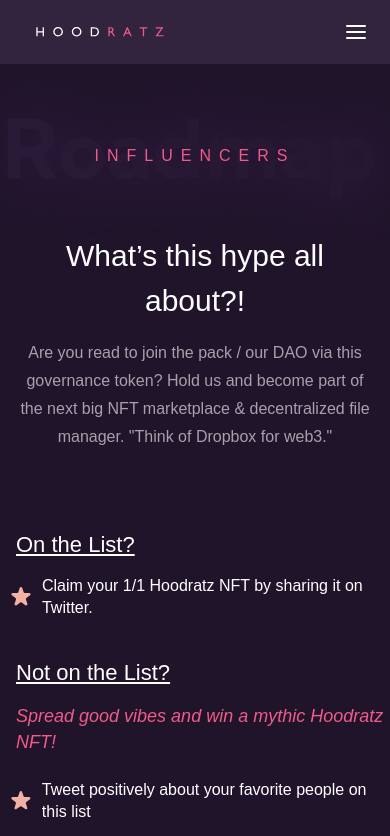
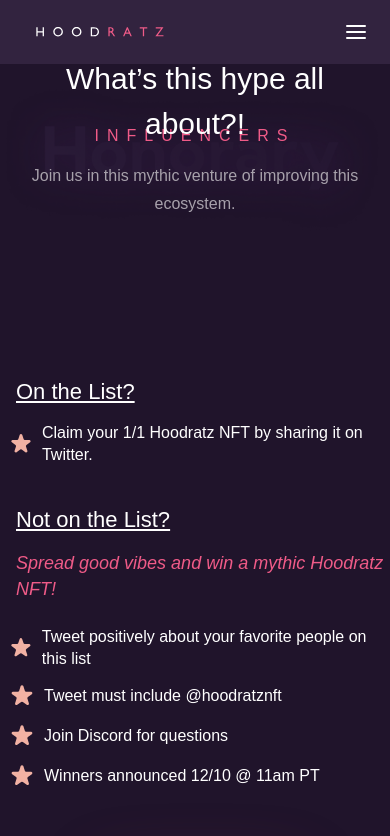
Before and after one commit to meemalabs/hoodratz.io, a Vue app: page /influencers in a window 390 px wide. Shown: the top 836 px of the page. Built offline with nearby package versions, Linux system fonts and the light colour scheme; a web font is replaced by a local one.

Commit message:
change to honorary and then adjust spacing (#38)
* change to honorary and then adjust spacing

* update code

* update text

Co-authored-by: Glenn Michael Torregosa <gtorregosa@gmail.com>

```diff
--- a/src/views/Giveaway.vue
+++ b/src/views/Giveaway.vue
@@ -19,16 +19,16 @@ import AppFooter from "@/components/AppFooter.vue";
           />
           <div class="relative w-full my-4">
             <div class="w-full">
-              <img src="/images/roadmap.png" alt="About" />
+              <img src="/images/honorary.png" alt="About" />
             </div>
-            <div class="absolute inset-0 flex items-center justify-center">
+            <div class="absolute inset-0 flex items-center justify-center -top-10">
               <h1 class="-mt-2 tracking-widest uppercase text-pink-3 font-sora">
                 Influencers
               </h1>
             </div>
           </div>
 
-          <div class="mx-4 text-center">
+          <div class="mx-4 text-center relative -top-44">
             <div class="mb-20">
               <h2
                 class="mb-4 -mt-6 text-3xl text-white  font-kumbh-bold md:text-5xl"
@@ -36,16 +36,14 @@ import AppFooter from "@/components/AppFooter.vue";
                 What’s this hype all about?!
               </h2>
               <p class="leading-7 font-sora">
-                Are you read to join the pack / our DAO via this governance
-                token? Hold us and become part of the next big NFT marketplace
-                &amp; decentralized file manager. "Think of Dropbox for web3."
+                Join us in this mythic venture of improving this ecosystem.
               </p>
             </div>
           </div>
         </div>
       </div>
 
-      <div class="relative mx-auto md:mb-32">
+      <div class="relative mx-auto md:mb-32 -top-24">
         <img
           class="absolute hidden  xl:top-0 xl:-left-12 lg:top-0 lg:-left-5 lg:block"
           src="/images/home/hoodratz-ellipse-1424.svg"
--- a/src/views/Roadmap.vue
+++ b/src/views/Roadmap.vue
@@ -17,16 +17,16 @@ import AppFooter from "@/components/AppFooter.vue";
           />
           <div class="relative w-full my-4">
             <div class="w-full">
-              <img src="/images/roadmap.png" alt="About" />
+              <img src="/images/honorary.png" alt="About" />
             </div>
-            <div class="absolute inset-0 flex items-center justify-center">
+            <div class="absolute inset-0 flex items-center justify-center -top-10">
               <h1 class="-mt-2 tracking-widest uppercase text-pink-3 font-sora">
                 Roadmap
               </h1>
             </div>
           </div>
 
-          <div class="mx-4 text-center">
+          <div class="mx-4 text-center relative -top-44">
             <div class="mb-20">
               <h2
                 class="mb-4 -mt-6 text-3xl text-white font-kumbh-bold md:text-5xl"
@@ -41,7 +41,7 @@ import AppFooter from "@/components/AppFooter.vue";
         </div>
       </div>
 
-      <div class="relative mx-auto md:mb-32">
+      <div class="relative mx-auto md:mb-32 -top-24">
         <img
           class="absolute hidden xl:top-0 xl:-left-12 lg:top-0 lg:-left-5 lg:block"
           src="/images/home/hoodratz-ellipse-1424.svg"
```
Also changed, not shown: public/images/honorary.png (added).
